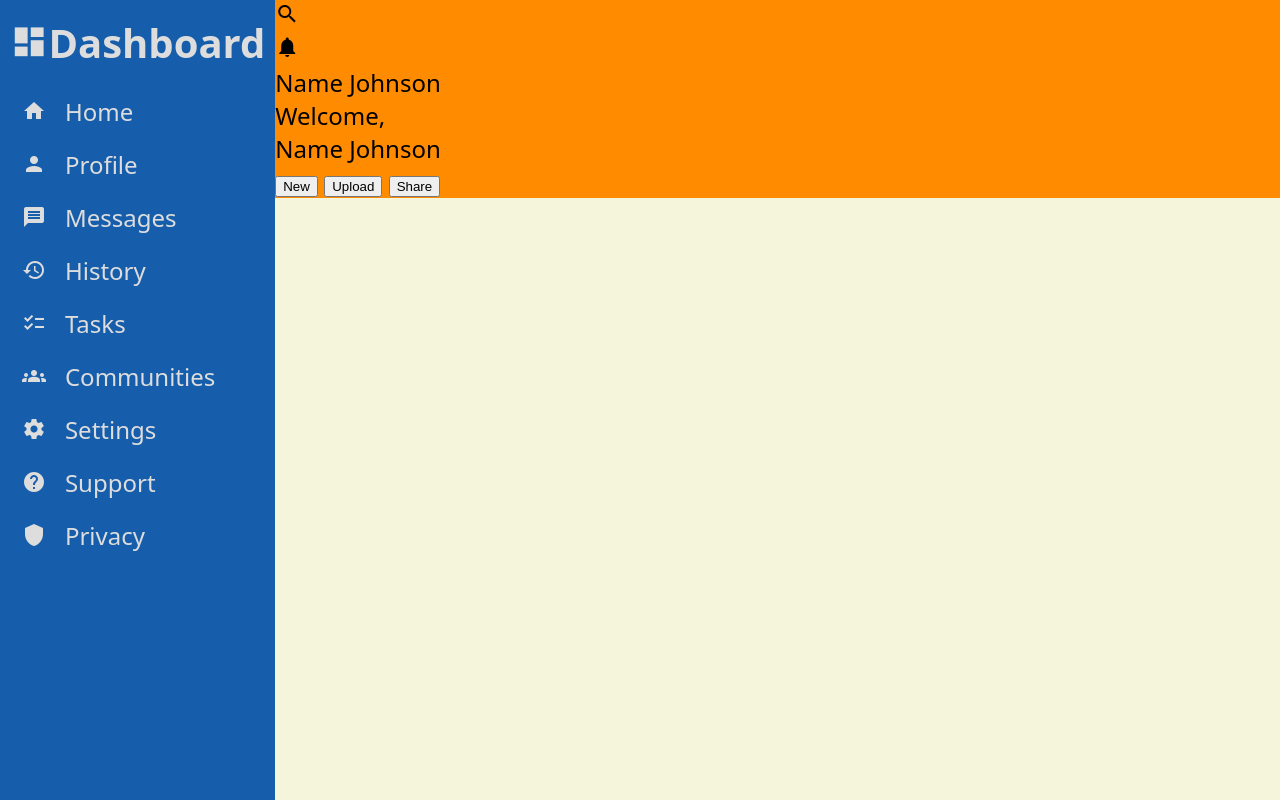
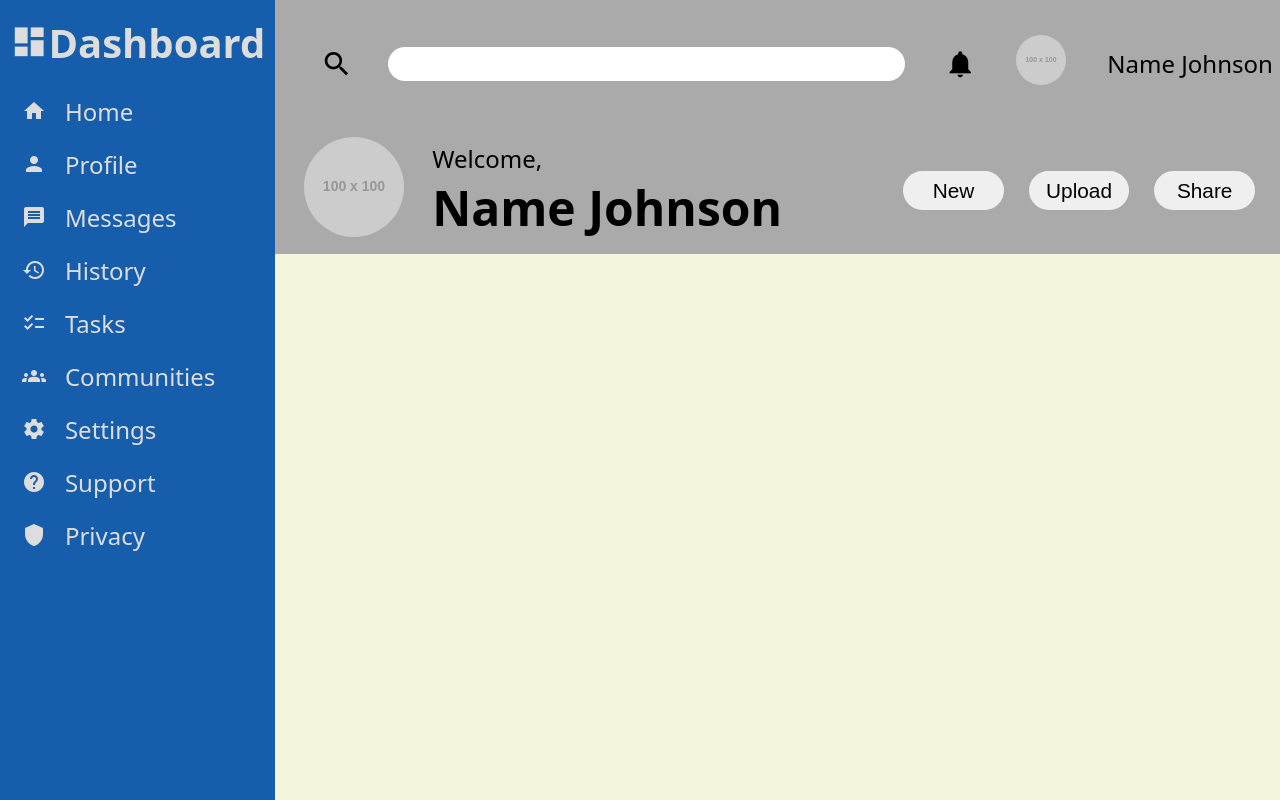
Before and after one commit to jsnhu/odin-dashboard, a plain HTML site: page index.html in a window 1280 px wide. Drawn offline with Linux system fonts and the light colour scheme; placeholder pictures from the web are drawn by us.

Commit message:
header basic css style

```diff
--- a/index.html
+++ b/index.html
@@ -62,17 +62,23 @@
             <div class="header-top">
                 <div class="searchbar">
                     <span class="material-icons">search</span>
-                    <div class="search-text"></div>
+                    <input type="text" id="search">
                 </div>
                 <span class="material-icons">notifications</span>
-                <div class="profile-picture"></div>
+                <div class="profile-picture">
+                    <img src="https://placehold.co/100x100" alt="placeholder image">
+                </div>
                 <div class="name">Name Johnson</div>
             </div>
             <div class="header-bottom">
-                <div id="profile-picture"></div>
-                <div class="welcome">
-                    <div class="welcome-top-text">Welcome,</div>
-                    <div class="welcome-bottom-text">Name Johnson</div>
+                <div class="welcome-area">
+                    <div class="profile-picture">
+                        <img src="https://placehold.co/100x100" alt="placeholder image">
+                    </div>
+                    <div class="welcome">
+                        <div class="welcome-top-text">Welcome,</div>
+                        <div class="welcome-bottom-text">Name Johnson</div>
+                    </div>
                 </div>
                 <button id="new">New</button>
                 <button id="upload">Upload</button>
--- a/style.css
+++ b/style.css
@@ -14,8 +14,8 @@ body {
                     "a c";
     width: 100vw;
     height: 100vh;
-    grid-template-columns: 1fr 5fr;
-    grid-template-rows: 1fr 4fr;
+    grid-template-columns: 1fr 4fr;
+    grid-template-rows: 1fr 6fr;
 }
 
 .sidebar {
@@ -28,7 +28,10 @@ body {
 
 .header {
     grid-area: b;
-    background-color: darkorange;
+    background-color: #aaa;
+    display: grid;
+    grid-template-columns: 1fr;
+    grid-template-rows: 1fr 1fr;
 }
 
 .body {
@@ -73,3 +76,91 @@ body {
 .title-text {
     font-weight: bold;
 }
+
+.header-top {
+    display: grid;
+    grid-template-columns: 7fr 1fr 1fr 2fr;
+    grid-template-rows: 1fr;
+    align-items: center;
+
+}
+
+.header-bottom {
+    display: grid;
+    grid-template-columns: 5fr 1fr 1fr 1fr;
+    grid-template-rows: 1fr;
+    align-items: center;
+    /* justify-items: center; */
+}
+
+.searchbar {
+    display: grid;
+    grid-template-columns: 1fr 5fr;
+    grid-template-rows: 40px;
+    align-items: center;
+    align-self: center;
+    padding: 0px 10px;
+}
+
+.name {
+    /* justify-self: center; */
+    padding-left: 10px;
+}
+
+.header-top .material-icons {
+    justify-self: center;
+    align-self: center;
+    font-size: 2rem;
+    justify-self: center;
+    font-size: 2rem;
+}
+
+#search {
+    border-radius: 30px;
+    border: 0;
+    height: 30px;
+    padding: 2px 10px;
+}
+
+.header-bottom button {
+    width: 80%;
+    height: 30%;
+    border-radius: 30px;
+    border: 0;
+    font-size: 1.3rem;
+}
+
+.welcome-area {
+    display: grid;
+    grid-template-columns: 1fr 3fr;
+    grid-template-rows: 1fr;
+    align-items: center;
+}
+
+.profile-picture {
+    justify-self: center;
+    padding: 10px;
+}
+
+.welcome {
+    justify-self: start;
+}
+
+.profile-picture img {
+    border-radius: 50%;
+}
+
+/* .welcome-top-text {} */
+
+.welcome-bottom-text {
+    font-size: 3rem;
+    font-weight: bold;
+}
+
+.header-top .profile-picture img {
+    width: 70%;
+}
+
+.welcome-area .profile-picture img {
+    width: 100%;
+}
```
